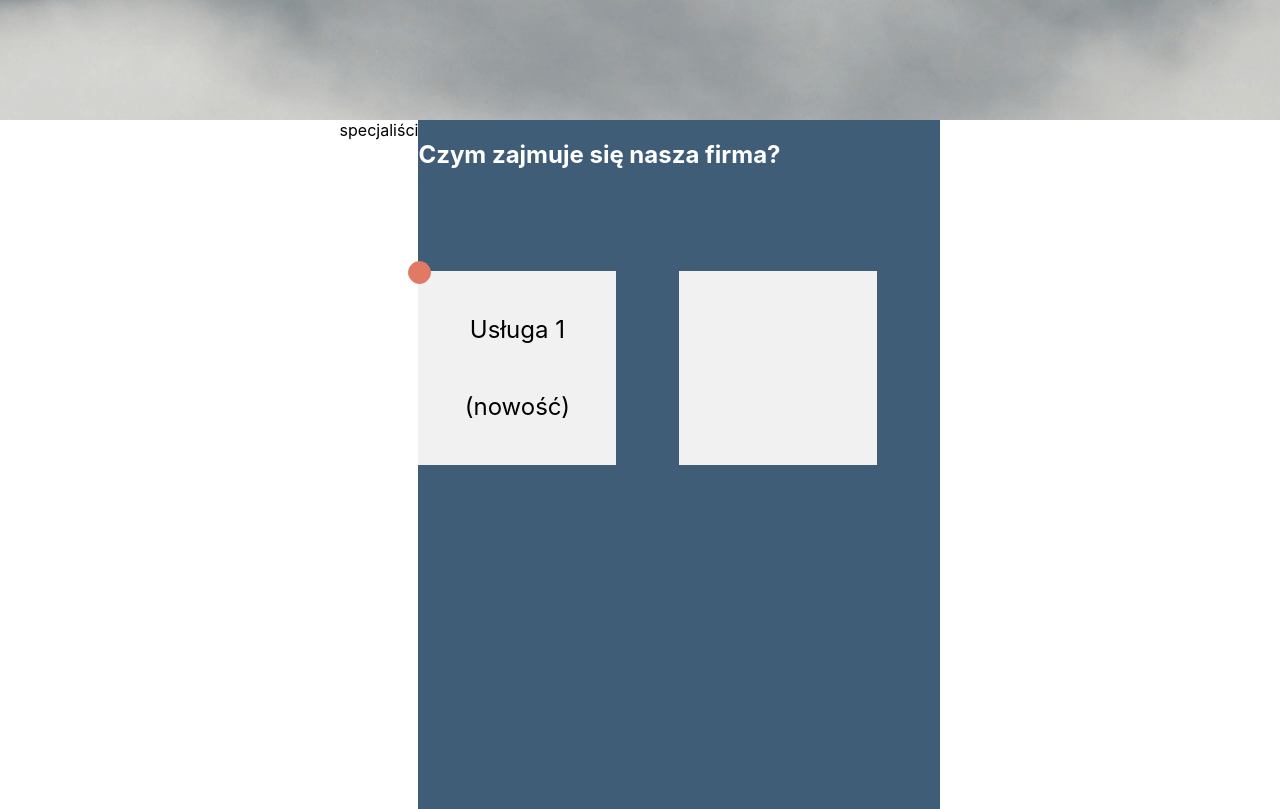
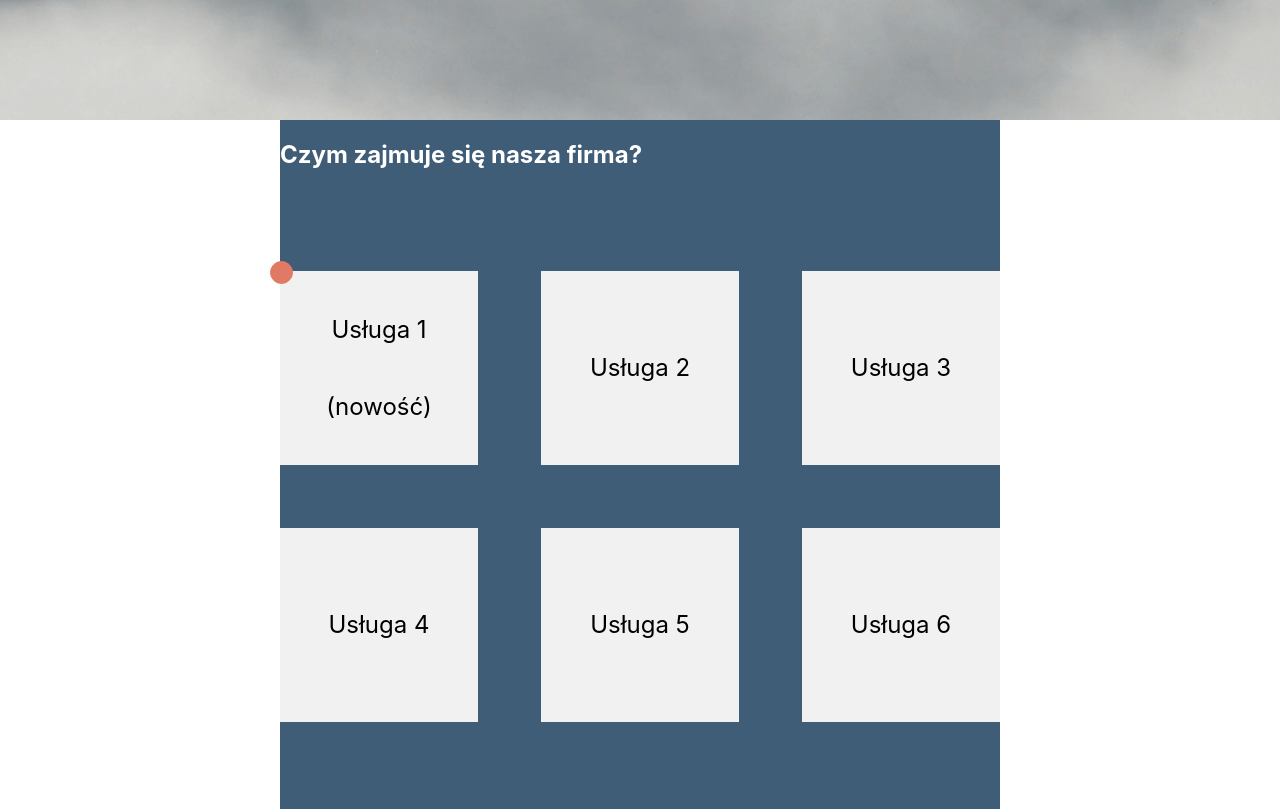
Before and after one commit to katbox9/katarzyna-skrzynecka-projekt-zaliczeniowy-6-react, a React (Create React App) app: page / in a window 1280 px wide. Shown: the part 680-1489 px from the top of the page. Built offline with nearby package versions, Linux system fonts and the light colour scheme.

Commit message:
update data folder

```diff
--- a/src/App.js
+++ b/src/App.js
@@ -7,7 +7,7 @@ function App() {
     <>
       <Header />
       <main className={styles.mainSection}>
-        <div>specjaliści</div>
+        {/* <div>specjaliści</div> */}
         <Offers />
       </main>
     </>
--- a/src/Components/Offers/Offers.module.css
+++ b/src/Components/Offers/Offers.module.css
@@ -1,5 +1,6 @@
 .secondaryMainContainer {
   background-color: #405d78;
+  /* width: 100%; */
   height: 689px;
   color: white;
 }
--- a/src/data/offers.js
+++ b/src/data/offers.js
@@ -1,3 +1,10 @@
-const offers = [{ name: "Usługa 1", isNew: true }, {}];
+const offers = [
+  { name: "Usługa 1", isNew: true },
+  { name: "Usługa 2", isNew: false },
+  { name: "Usługa 3", isNew: false },
+  { name: "Usługa 4", isNew: false },
+  { name: "Usługa 5", isNew: false },
+  { name: "Usługa 6", isNew: false },
+];
 
 export default offers;
```
